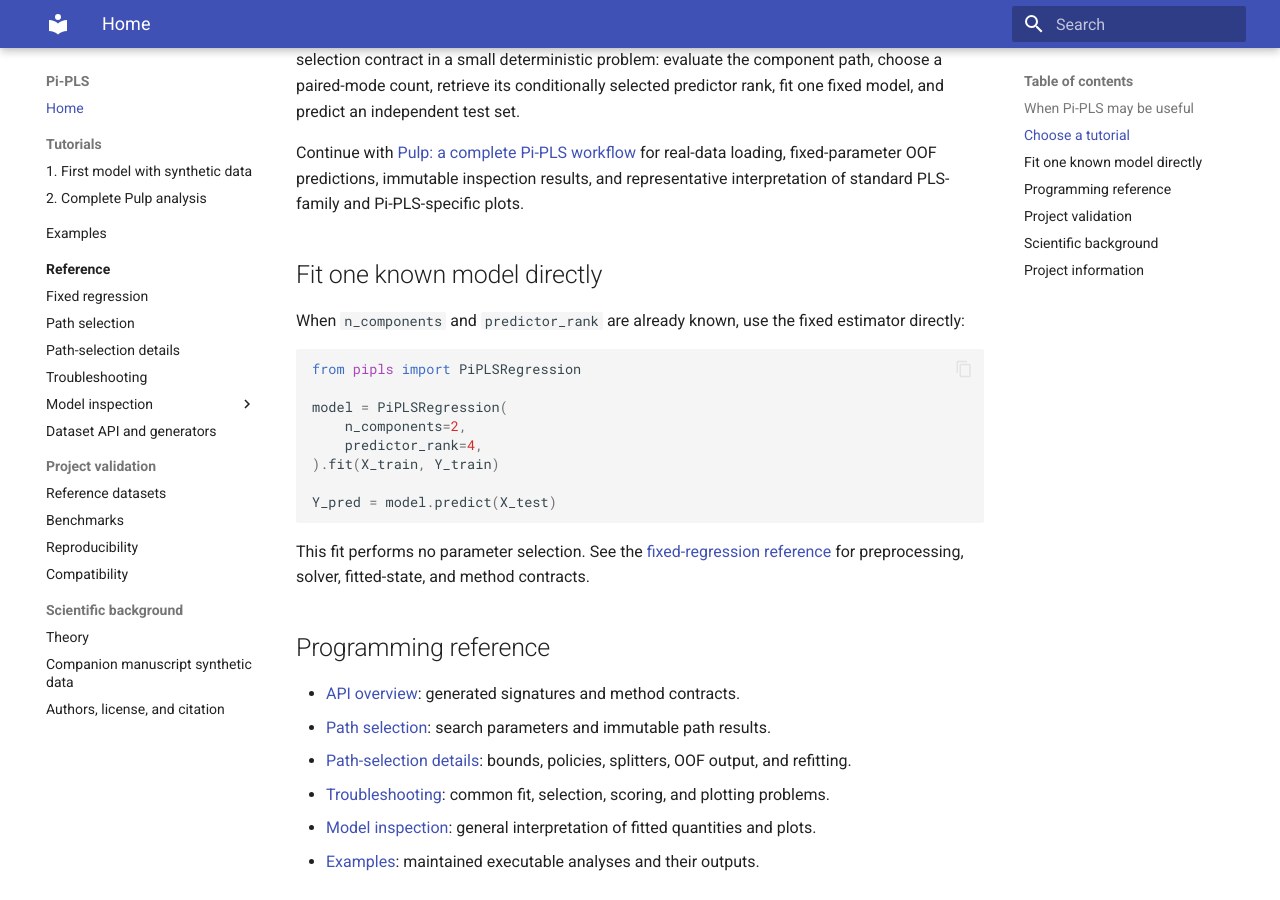
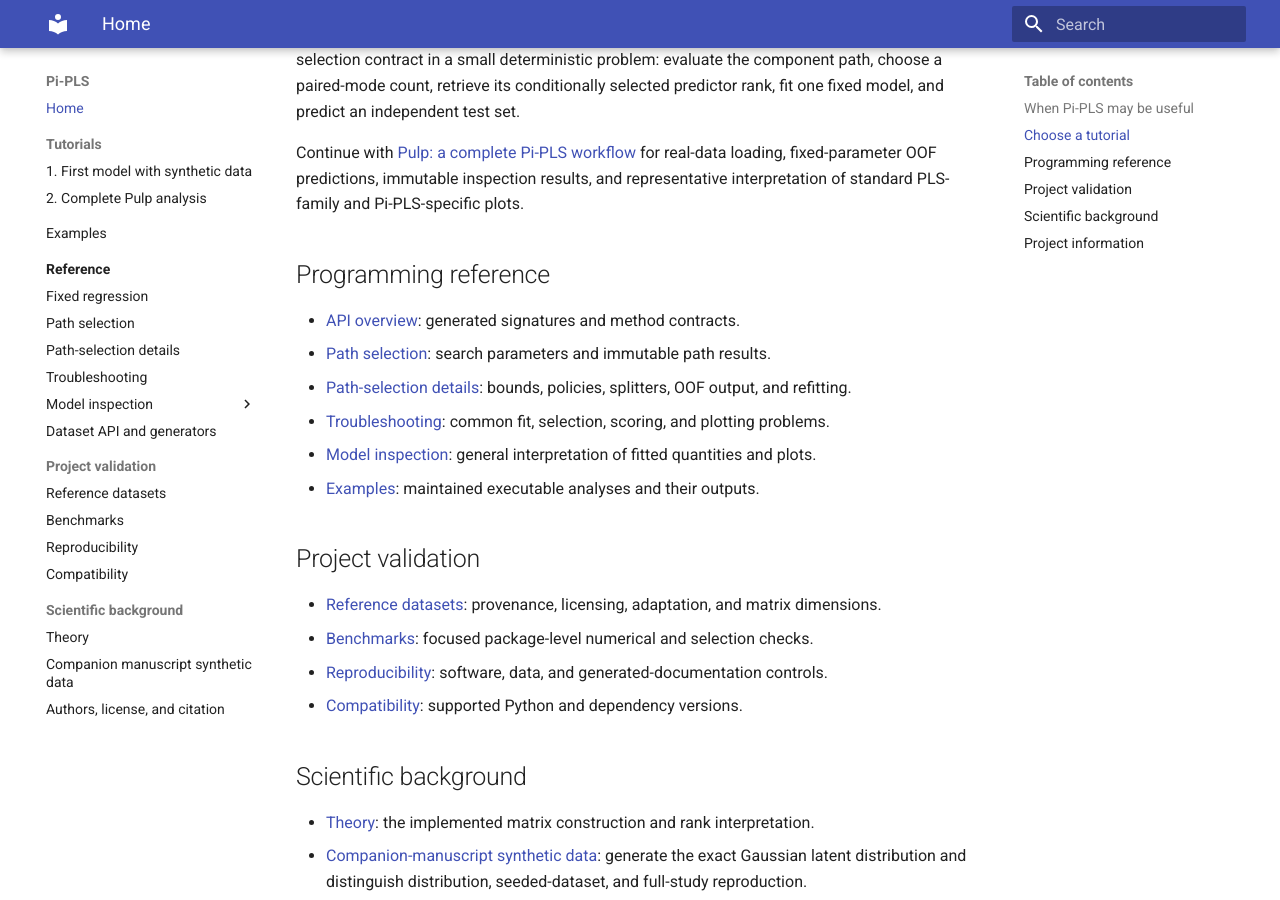
Before and after one commit to stefanlindstroem/pipls_private, an MkDocs documentation site: the page built from docs/index.md, in a window 1280 px wide and 900 px high, scrolled down 663 px. Built offline with MkDocs 1.6.1 and Material for MkDocs 9.7.7, drawn with Linux system fonts in a browser that asks for light colours.

Commit message:
shorter index.md.

````diff
--- a/docs/index.md
+++ b/docs/index.md
@@ -27,25 +27,6 @@ Continue with [Pulp: a complete Pi-PLS workflow](tutorials/pulp.md) for real-dat
 fixed-parameter OOF predictions, immutable inspection results, and representative interpretation of
 standard PLS-family and Pi-PLS-specific plots.
 
-## Fit one known model directly
-
-When `n_components` and `predictor_rank` are already known, use the fixed estimator directly:
-
-```python
-from pipls import PiPLSRegression
-
-model = PiPLSRegression(
-    n_components=2,
-    predictor_rank=4,
-).fit(X_train, Y_train)
-
-Y_pred = model.predict(X_test)
-```
-
-This fit performs no parameter selection. See the
-[fixed-regression reference](api/regression.md) for preprocessing, solver, fitted-state, and method
-contracts.
-
 ## Programming reference
 
 - [API overview](api/index.md): generated signatures and method contracts.
````
